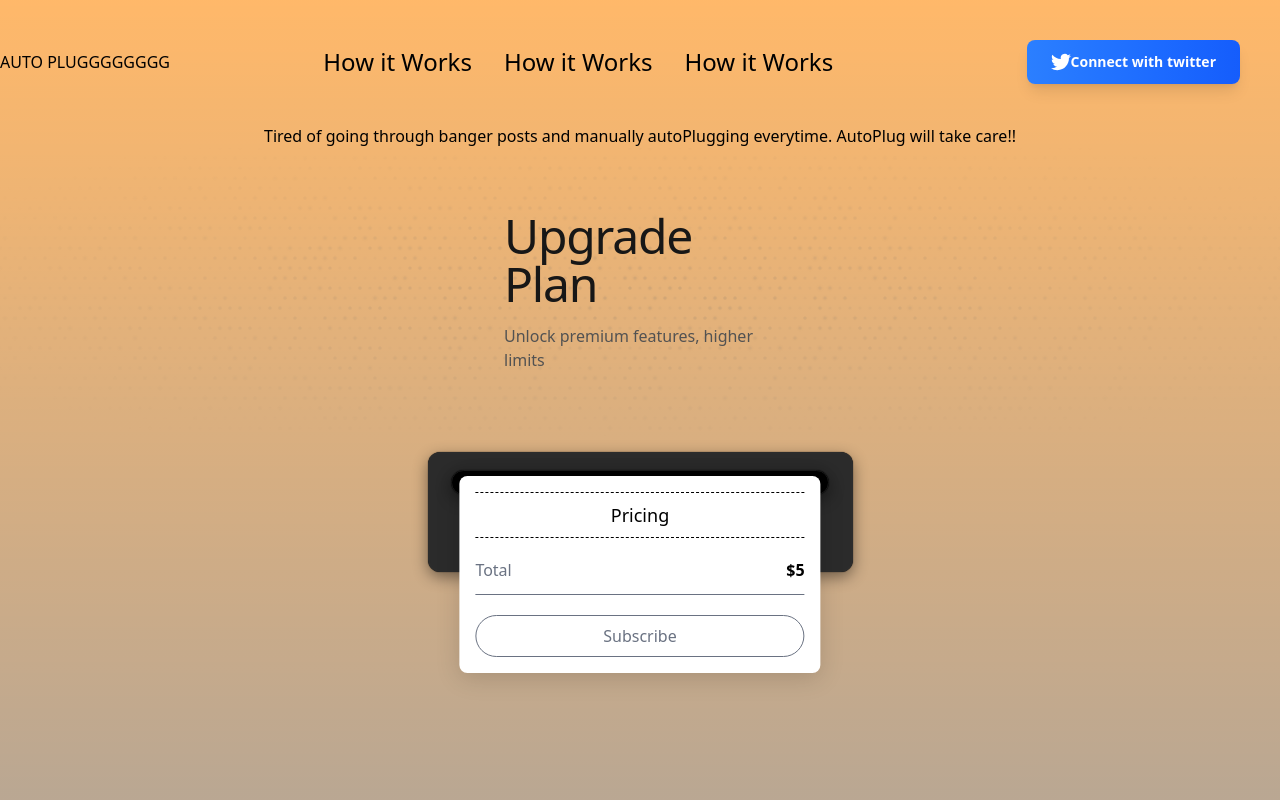
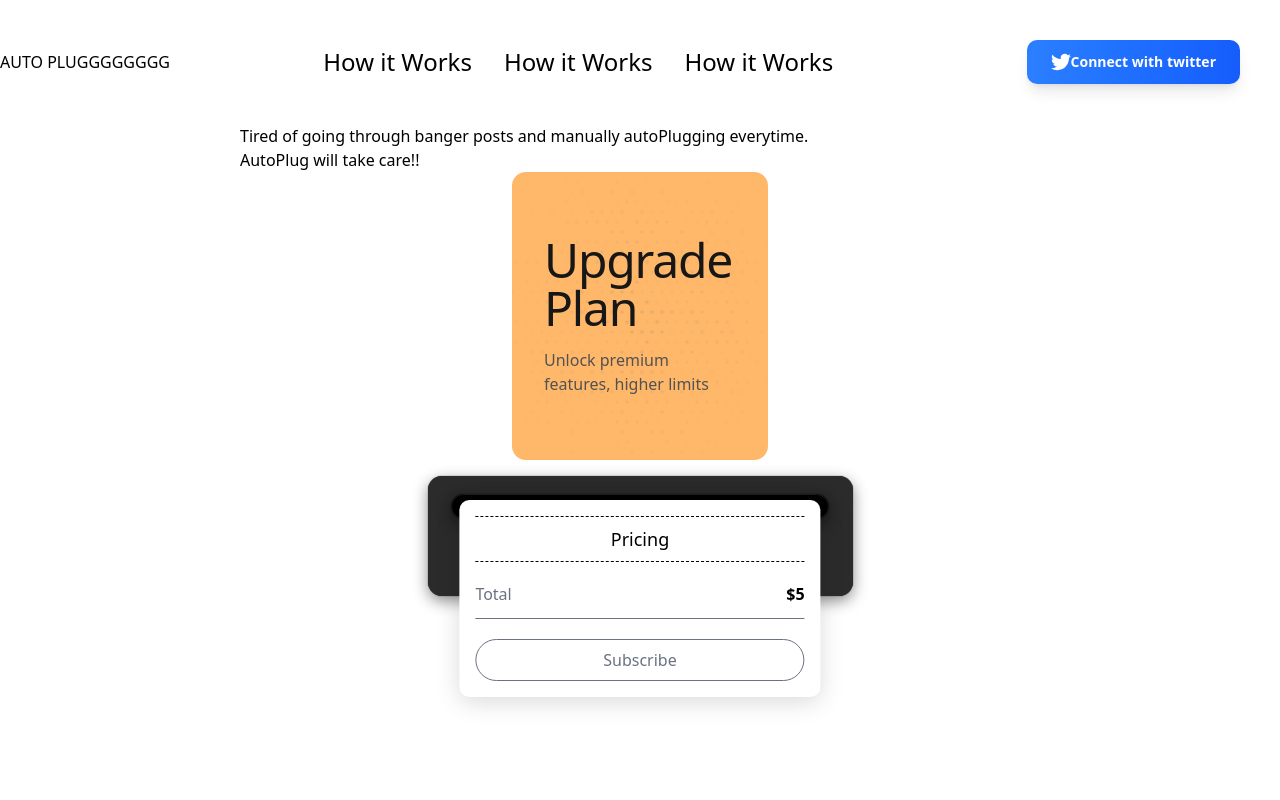
Before and after one commit to TejaswaHinduja/auto-frontend, a Next.js app: page / in a window 1280 px wide. Shown: the top 800 px of the page. Built offline with nearby package versions, Linux system fonts and the light colour scheme.

Commit message:
fixing ui lets get it

```diff
--- a/app/globals.css
+++ b/app/globals.css
@@ -3,3 +3,111 @@
 @import "shadcn/tailwind.css";
 
 @custom-variant dark (&:is(.dark *));
+
+@theme inline {
+  --color-background: var(--background);
+  --color-foreground: var(--foreground);
+  --font-sans: var(--font-geist-sans);
+  --font-mono: var(--font-geist-mono);
+  --color-sidebar-ring: var(--sidebar-ring);
+  --color-sidebar-border: var(--sidebar-border);
+  --color-sidebar-accent-foreground: var(--sidebar-accent-foreground);
+  --color-sidebar-accent: var(--sidebar-accent);
+  --color-sidebar-primary-foreground: var(--sidebar-primary-foreground);
+  --color-sidebar-primary: var(--sidebar-primary);
+  --color-sidebar-foreground: var(--sidebar-foreground);
+  --color-sidebar: var(--sidebar);
+  --color-chart-5: var(--chart-5);
+  --color-chart-4: var(--chart-4);
+  --color-chart-3: var(--chart-3);
+  --color-chart-2: var(--chart-2);
+  --color-chart-1: var(--chart-1);
+  --color-ring: var(--ring);
+  --color-input: var(--input);
+  --color-border: var(--border);
+  --color-destructive: var(--destructive);
+  --color-accent-foreground: var(--accent-foreground);
+  --color-accent: var(--accent);
+  --color-muted-foreground: var(--muted-foreground);
+  --color-muted: var(--muted);
+  --color-secondary-foreground: var(--secondary-foreground);
+  --color-secondary: var(--secondary);
+  --color-primary-foreground: var(--primary-foreground);
+  --color-primary: var(--primary);
+  --color-popover-foreground: var(--popover-foreground);
+  --color-popover: var(--popover);
+  --color-card-foreground: var(--card-foreground);
+  --color-card: var(--card);
+  --radius-sm: calc(var(--radius) - 4px);
+  --radius-md: calc(var(--radius) - 2px);
+  --radius-lg: var(--radius);
+  --radius-xl: calc(var(--radius) + 4px);
+}
+
+:root {
+  --radius: 0.625rem;
+  --background: oklch(1 0 0);
+  --foreground: oklch(0.145 0 0);
+  --card: oklch(1 0 0);
+  --card-foreground: oklch(0.145 0 0);
+  --popover: oklch(1 0 0);
+  --popover-foreground: oklch(0.145 0 0);
+  --primary: oklch(0.205 0 0);
+  --primary-foreground: oklch(0.985 0 0);
+  --secondary: oklch(0.97 0 0);
+  --secondary-foreground: oklch(0.205 0 0);
+  --muted: oklch(0.97 0 0);
+  --muted-foreground: oklch(0.556 0 0);
+  --accent: oklch(0.97 0 0);
+  --accent-foreground: oklch(0.205 0 0);
+  --destructive: oklch(0.577 0.245 27.325);
+  --border: oklch(0.922 0 0);
+  --input: oklch(0.922 0 0);
+  --ring: oklch(0.708 0 0);
+  --chart-1: oklch(0.646 0.222 41.116);
+  --chart-2: oklch(0.6 0.118 184.704);
+  --chart-3: oklch(0.398 0.07 227.392);
+  --chart-4: oklch(0.828 0.189 84.429);
+  --chart-5: oklch(0.769 0.188 70.08);
+  --sidebar: oklch(0.985 0 0);
+  --sidebar-foreground: oklch(0.145 0 0);
+  --sidebar-primary: oklch(0.205 0 0);
+  --sidebar-primary-foreground: oklch(0.985 0 0);
+  --sidebar-accent: oklch(0.97 0 0);
+  --sidebar-accent-foreground: oklch(0.205 0 0);
+  --sidebar-border: oklch(0.922 0 0);
+  --sidebar-ring: oklch(0.708 0 0);
+}
+.dark {
+  --background: oklch(0.145 0 0);
+  --foreground: oklch(0.985 0 0);
+  --card: oklch(0.205 0 0);
+  --card-foreground: oklch(0.985 0 0);
+  --popover: oklch(0.205 0 0);
+  --popover-foreground: oklch(0.985 0 0);
+  --primary: oklch(0.922 0 0);
+  --primary-foreground: oklch(0.205 0 0);
+  --secondary: oklch(0.269 0 0);
+  --secondary-foreground: oklch(0.985 0 0);
+  --muted: oklch(0.269 0 0);
+  --muted-foreground: oklch(0.708 0 0);
+  --accent: oklch(0.269 0 0);
+  --accent-foreground: oklch(0.985 0 0);
+  --destructive: oklch(0.704 0.191 22.216);
+  --border: oklch(1 0 0 / 10%);
+  --input: oklch(1 0 0 / 15%);
+  --ring: oklch(0.556 0 0);
+  --chart-1: oklch(0.488 0.243 264.376);
+  --chart-2: oklch(0.696 0.17 162.48);
+  --chart-3: oklch(0.769 0.188 70.08);
+  --chart-4: oklch(0.627 0.265 303.9);
+  --chart-5: oklch(0.645 0.246 16.439);
+  --sidebar: oklch(0.205 0 0);
+  --sidebar-foreground: oklch(0.985 0 0);
+  --sidebar-primary: oklch(0.488 0.243 264.376);
+  --sidebar-primary-foreground: oklch(0.985 0 0);
+  --sidebar-accent: oklch(0.269 0 0);
+  --sidebar-accent-foreground: oklch(0.985 0 0);
+  --sidebar-border: oklch(1 0 0 / 10%);
+  --sidebar-ring: oklch(0.556 0 0);
+}
--- a/app/landing/page.tsx
+++ b/app/landing/page.tsx
@@ -8,11 +8,12 @@ import InvoiceCard from "@/components/ui/invoice"
 
 export function Landing(){
 
-    return <div className="min-h-screen bg-linear-to-b from-orange-300 to bg-neutral-400">
+    return <div className="min-h-scree">
        <Navbar></Navbar>
 
-    <section id="about"className="flex justify-center">
+    <section id="about" className="flex ml-60 justify-center w-150 line-clamp-1">{/*ask about how to make this correct since ml-60 is not the way to go*/}
         Tired of going through banger posts and manually autoPlugging everytime.
+
         AutoPlug will take care!!
     </section>
 
--- a/components/dotted-glow-background-demo-2.tsx
+++ b/components/dotted-glow-background-demo-2.tsx
@@ -3,7 +3,7 @@ import { DottedGlowBackground } from "@/components/ui/dotted-glow-background";
 
 export default function DottedGlowBackgroundDemoSecond() {
   return (
-    <div className="relative mx-auto flex w-full max-w-7xl items-center justify-center">
+    <div className="relative mx-auto flex w-64 bg-orange-300 rounded-xl max-w-7xl items-center justify-center">
       <DottedGlowBackground
         className="pointer-events-none mask-radial-to-90% mask-radial-at-center opacity-20 dark:opacity-100"
         opacity={1}
```
